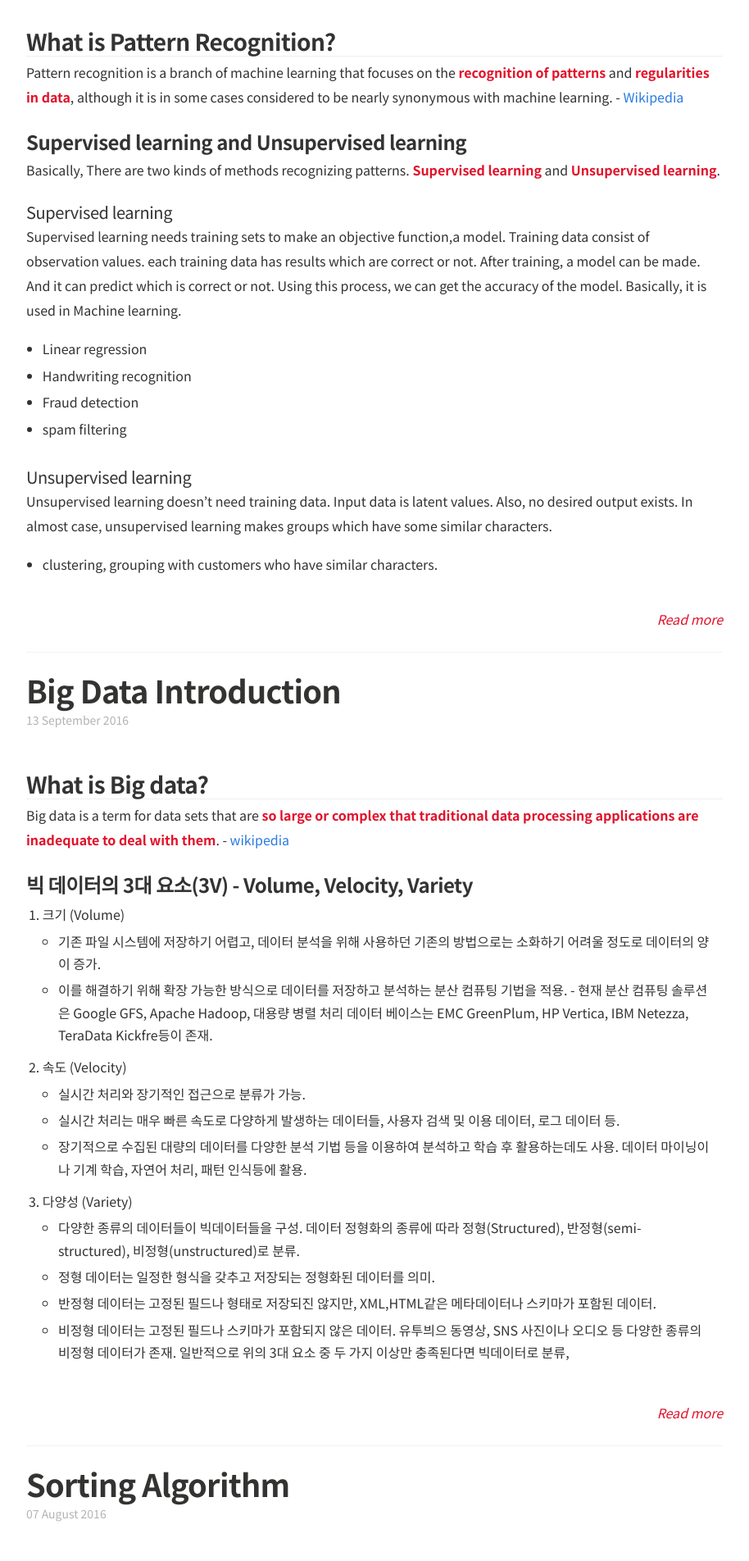
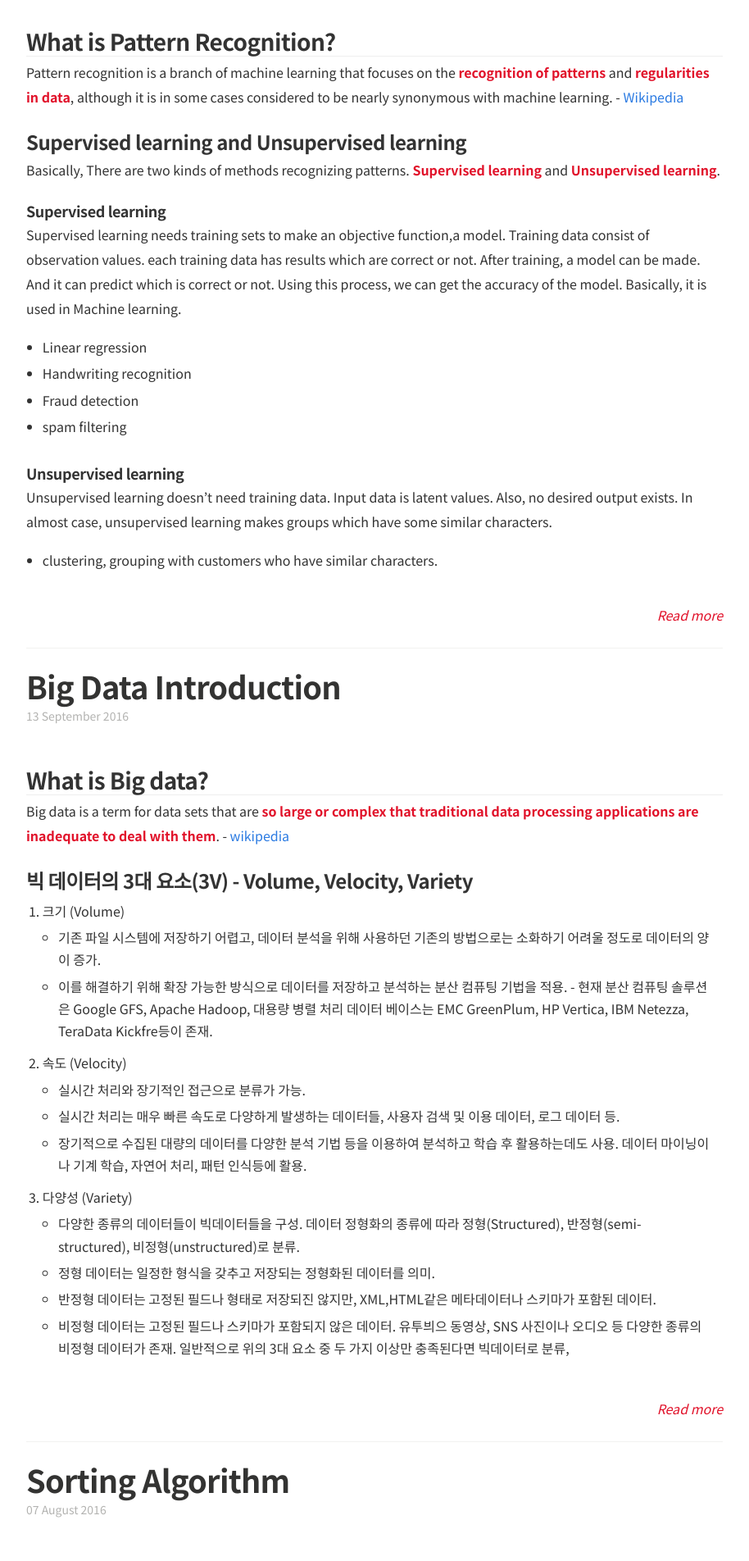
Before and after one commit to Shephexd/shephexd.github.io, a Jekyll site: the page built from index.html, in a window 1280 px wide. Shown: the part 2127-4031 px from the top of the page at 82% size, without its empty margins (183-1097 px from the left). Built offline with Jekyll 4.4.1, drawn with Linux system fonts in a browser that asks for light colours; nearby versions of some CDN libraries; some web fonts are replaced; the list of posts is cut into pages by our own code.

Commit message:
design setting changed

```diff
--- a/_sass/post.sass
+++ b/_sass/post.sass
@@ -180,9 +180,9 @@
       margin-bottom: 4px
     h4
       letter-spacing: -0.02em
-      font-weight: 500
+      font-weight: 800
       font-style: normal
-      font-size: 20px
+      font-size: 18px
       line-height: 1.2
       padding-top: 10px
       margin: 0
--- a/_sass/sidebar.scss
+++ b/_sass/sidebar.scss
@@ -7,7 +7,6 @@ $toggle-time: 0.15s;
   a{
     text-decoration: none;
     color: #1756a9;
-
   }
   a:hover{
   color: #999988;
--- a/assets/js/index.js
+++ b/assets/js/index.js
@@ -19,9 +19,8 @@
         // Creates Captions from Alt tags
         $(".post-content img").each(function() {
             // Let's put a caption if there is one
-            if($(this).attr("alt") && !$(this).hasClass("emoji"))
-              $(this).wrap('<figure class="image"></figure>')
-              .after('<figcaption>'+$(this).attr("alt")+'</figcaption>');
+            if($(this).attr("alt") && !$(this).parent().hasClass("image"))
+              $(this).wrap('<figure class="image"></figure>').after('<figcaption>'+$(this).attr("alt")+'</figcaption>');
         });
 
     });
```
